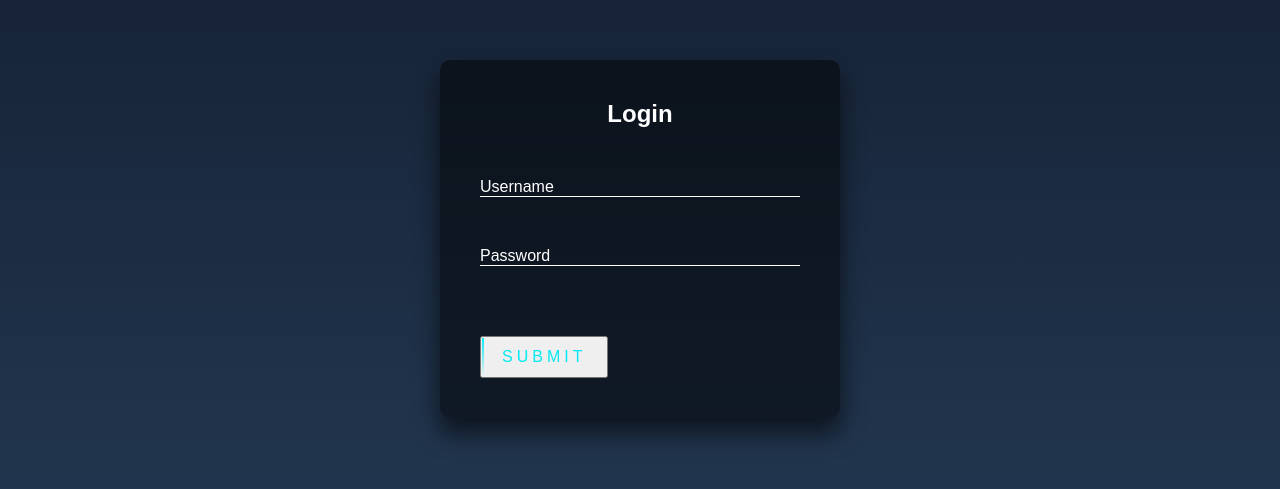
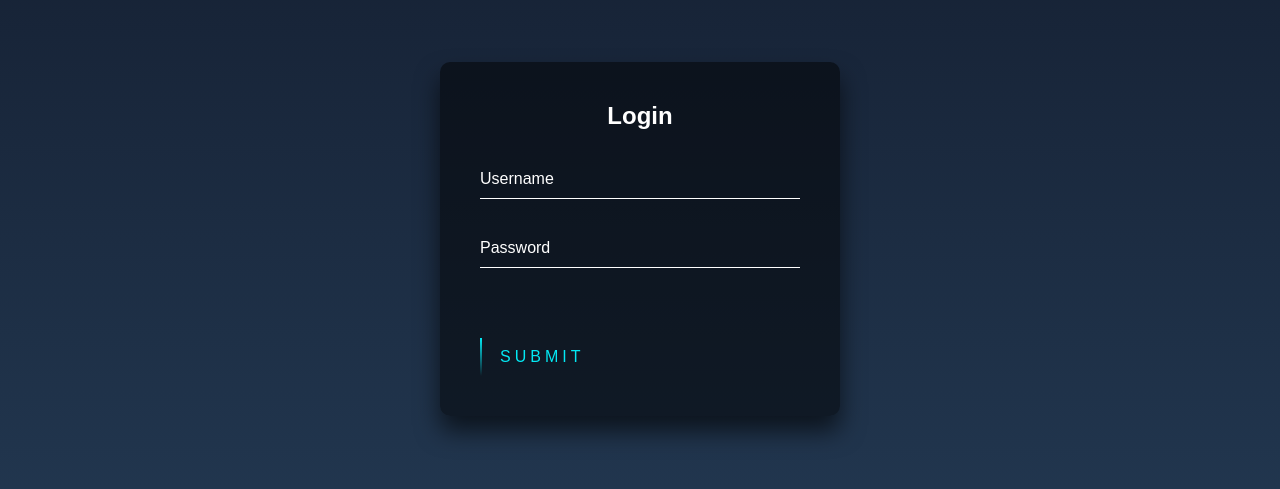
Before and after one commit to omarovfrontend/btn-circle-animate, a plain HTML site: page index.html in a window 1280 px wide. Shown: the part 161-650 px from the top of the page. Drawn offline with Linux system fonts and the light colour scheme.

Commit message:
Попрпвил ревью

```diff
--- a/css/style.css
+++ b/css/style.css
@@ -55,7 +55,6 @@ body {
     position: absolute;
     top:0;
     left: 0;
-    padding: 10px 0;
     font-size: 16px;
     color: #fff;
     pointer-events: none;
@@ -75,8 +74,11 @@ body {
     display: inline-block;
     padding: 10px 20px;
     color: #03e9f4;
+    background-color: transparent;
+    border: none;
+    outline: none;
+    cursor: pointer;
     font-size: 16px;
-    text-decoration: none;
     text-transform: uppercase;
     overflow: hidden;
     transition: .5s;
```
